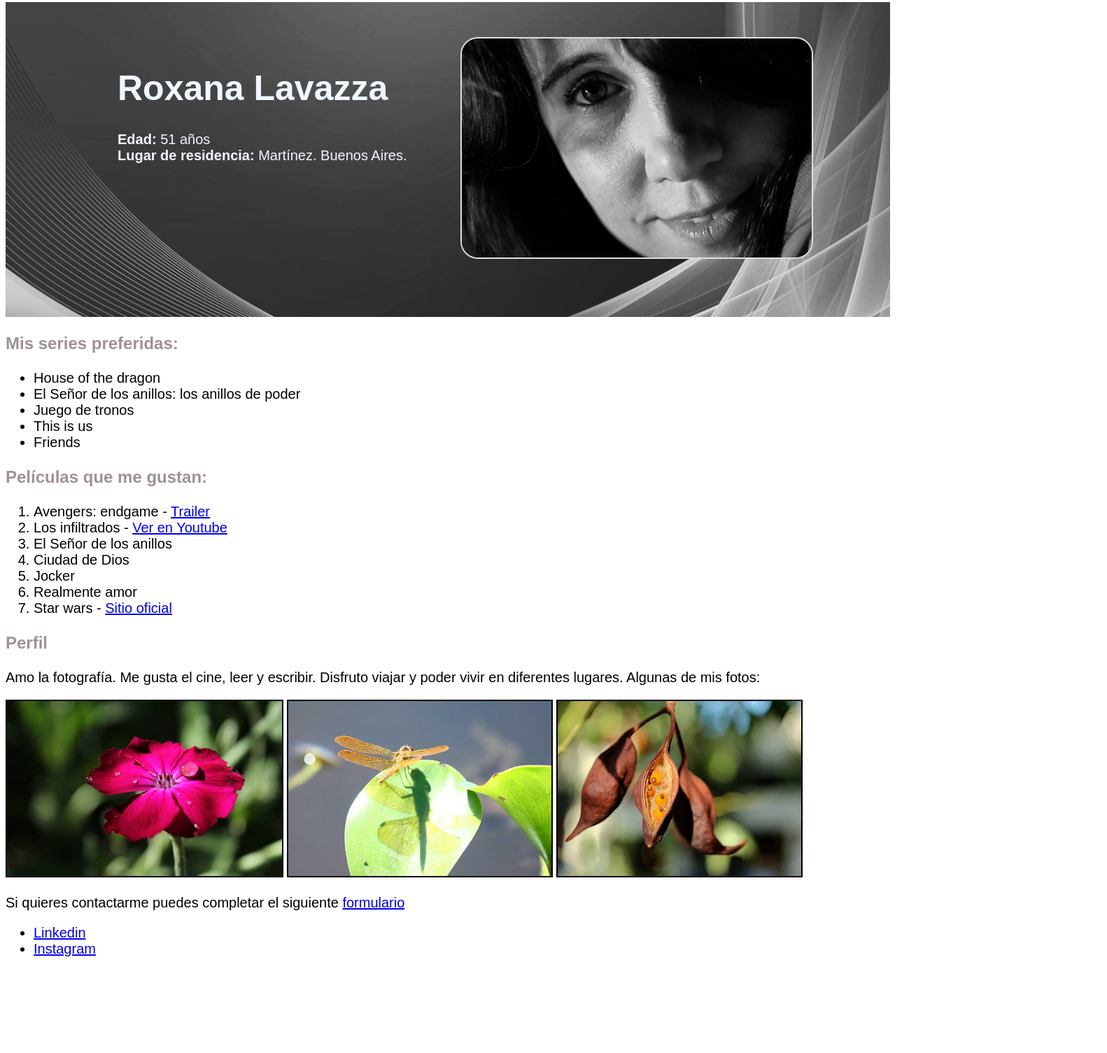
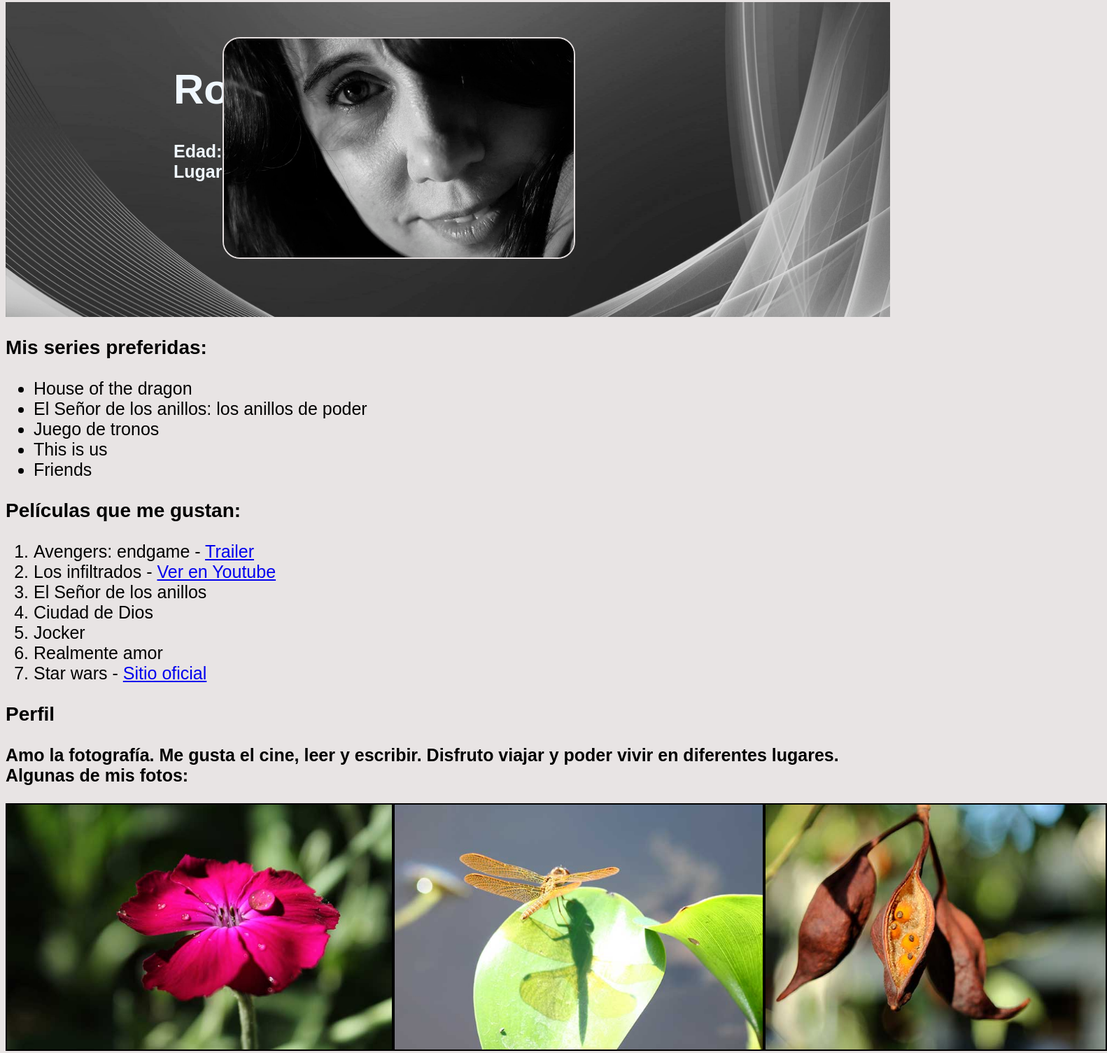
Before and after one commit to rlavazza/programador_web_martes, a plain HTML site: page M1 CLASS 2 + 3/index.html in a window 1280 px wide. Shown: the part 5-1510 px from the top of the page at 70% size, 1582 px wide, since content can reach past the window. Before the commit the page ends 1393 px from the top, so only its background shows below. Drawn offline with Linux system fonts and the light colour scheme; a web font is replaced by a local one.

Commit message:
tarea 3 final

```diff
--- a/M1 CLASS 2 + 3/css/estilos.css
+++ b/M1 CLASS 2 + 3/css/estilos.css
@@ -1,47 +1,90 @@
-body{font-family: 'Roboto Flex', sans-serif;
-font-family: 'Sofia Sans', sans-serif;
-font-size: 20px;
+body {
+    font-family: 'Roboto Flex', sans-serif;
+    font-family: 'Sofia Sans', sans-serif;
+    font-size: 25px;
+    background-color: rgb(232, 228, 228);
 }
 
-h1{font-size: 50px;
-font-size: bold;
-color:aliceblue;}
-h3{font-size: 24px;
-color: rgb(158, 146, 146);}
-h2{font-size: 30px;
-margin-left: 20px;}
+h1 {
+    font-size: 60px;
+    font-size: bold;
+    color: aliceblue;
+}
 
-.portada{
+h3 {
+    font-size: 28px;
+}
+
+h2 {
+    font-size: 40px;
+    color: aliceblue;
+    margin-left: 20px;
+}
+
+p {
+    font-weight: bold;
+}
+
+.portada {
     height: 450px;
     position: relative;
     background-image: url(../img/31363.jpg);
     background-size: cover;
     background-position: center;
-        }
-.nombre{position: absolute;
-top:60px; left:160px;
 }
-.nombre p {color: aliceblue;}
-.rox{width: 500px;
+
+.nombre {
+    position: absolute;
+    top: 50px;
+    left: 240px;
+}
+
+.nombre p {
+    color: aliceblue;
+}
+
+.rox {
+    width: 500px;
     border: 2px solid rgb(227, 221, 221);
     border-radius: 25px;
-   position:absolute;
-left: 650px;
-top: 50px}
+    position: absolute;
+    right: 450px;
+    top: 50px
+}
 
-.pics img{border:2px solid black;}
 
-#contacto{width: 700px;
-background-image: url(../img/31363.jpg);
-background-size: cover;
-margin: 20px;
-padding-left: 25px;
-padding-top: 20px;}
-input{margin-bottom: 6px;
+.pics {
+    display: flex;
+    justify-content: space-around;
 }
-label{font-size: 16px;
+
+.pics img {
+    border: 2px solid black;
+    height: 350px;
+}
+
+#contacto {
+    background-image: url(../img/31363.jpg);
+    background-size:cover;
+
+}
+.form{margin-left:450px;
+color: aliceblue;
+font-size: 16px;
 font-weight: bold;
 }
-textarea{border: 1px solid black;
-margin-top: 5px;
-margin-bottom: 5px;}
+
+input, select {
+    margin-bottom: 20px;
+  }
+
+textarea {
+    border: 1px solid black;
+    margin-top: 5px;
+    margin-bottom: 5px;
+}
+footer{background-color: whitesmoke;
+margin-top: 20px;
+padding: 20px;}
+
+footer a{margin-left:  30px;}
--- a/M1 CLASS 2 + 3/index.html
+++ b/M1 CLASS 2 + 3/index.html
@@ -47,20 +47,20 @@
         <h3>Perfil</h3>
         <p>Amo la fotografía. Me gusta el cine, leer y escribir. Disfruto viajar y poder vivir en diferentes lugares. Algunas de mis fotos:</p>
         <div class="pics">
-        <img src="img/IMG_4865.JPG" alt="flor" height="250px">
-        <img src="img/IMG_3866.JPG" alt="libelula" height="250px">
-        <img src="img/IMG_6012.JPG"  alt="semillas" height="250px">
+        <img src="img/IMG_4865.JPG" alt="flor" >
+        <img src="img/IMG_3866.JPG" alt="libelula">
+        <img src="img/IMG_6012.JPG"  alt="semillas">
         </div>
         <p>Si quieres contactarme puedes completar el siguiente <a href="contacto.html" target="blank">formulario</a>
         </p>
 
     </main>
     <footer>
-        <ul>
-            <li><a href="https://www.linkedin.com/in/roxana-lavazza-a17461a/" target="_blank"
+
+            <a href="https://www.linkedin.com/in/roxana-lavazza-a17461a/" target="_blank"
                     title="Linkedin">Linkedin</a></li>
-            <li> <a href="https://www.instagram.com/roxanalavazza/">Instagram</a></li>
-        </ul>
+            <a href="https://www.instagram.com/roxanalavazza/">Instagram</a></li>
+
     </footer>
 </body>
 
```
Also changed, not shown: M1 CLASS 2 + 3/contacto.html (+6 -4 lines).
